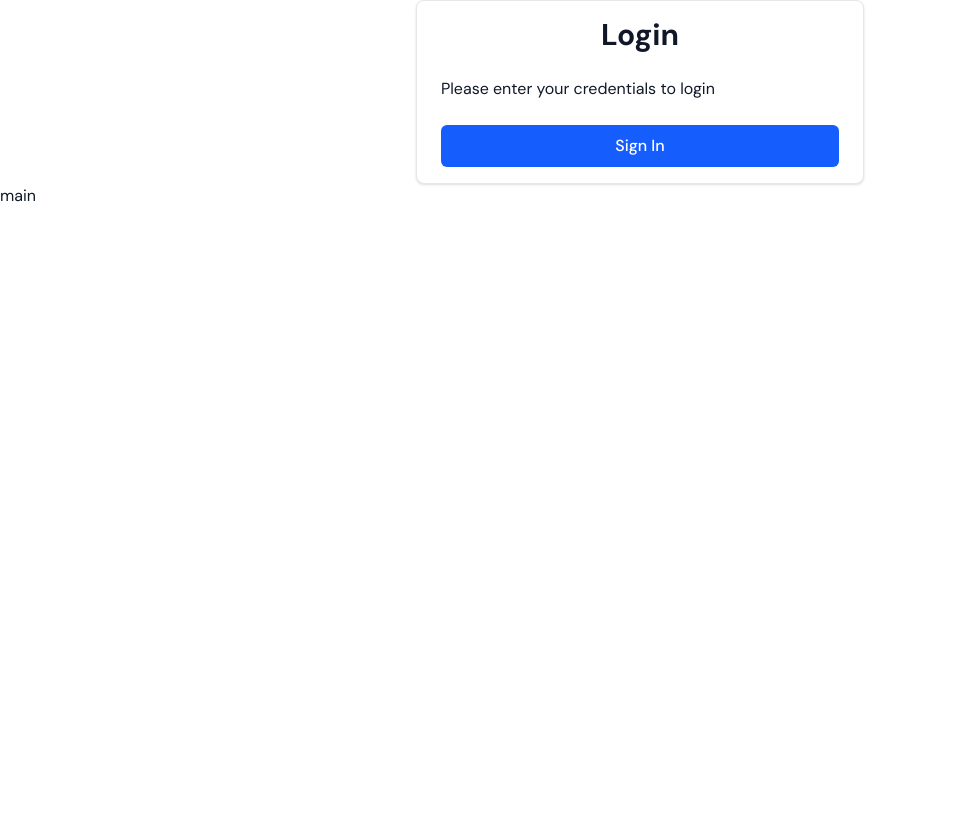
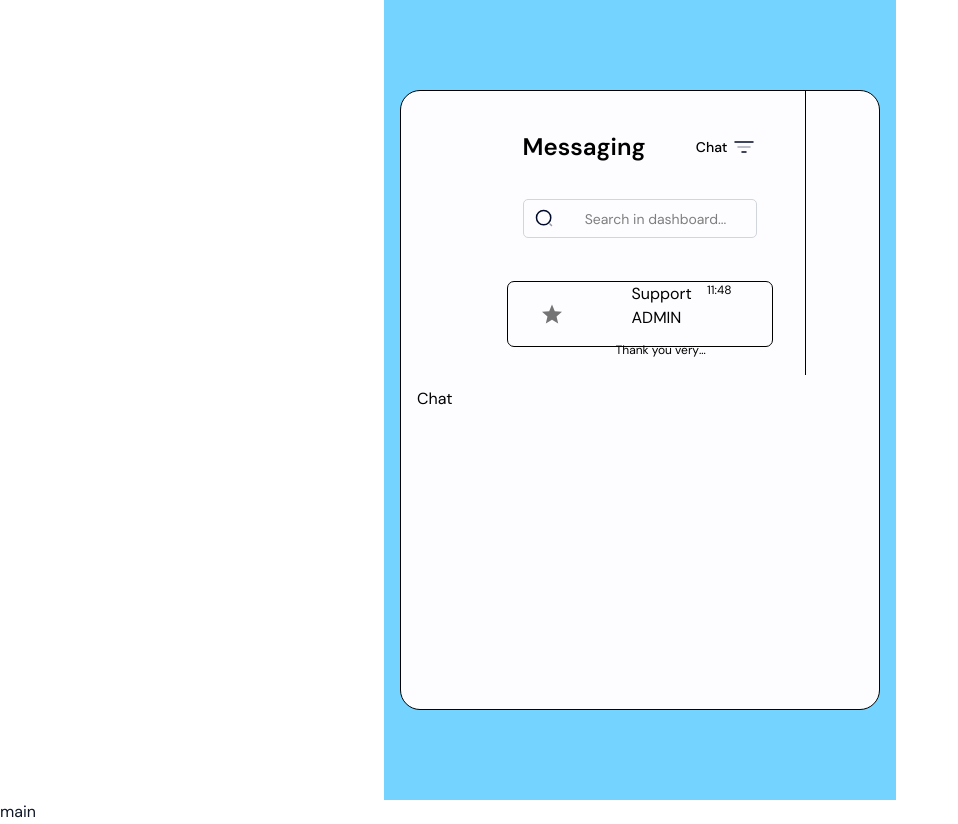
Before and after one commit to Rahulwarkade/CRM-Dashboard, a Next.js app: page /login in a window 1280 px wide. Shown: the whole page, without its empty margins (0-958 px from the left). Before the commit the page ends 800 px from the top, so only its background shows below. Built offline with nearby package versions, Linux system fonts and the light colour scheme; no server answers.

Commit message:
Message UI

```diff
--- a/src/app/(auth)/login/page.tsx
+++ b/src/app/(auth)/login/page.tsx
@@ -1,25 +1,130 @@
 import React from "react";
-import { Container, Text, Button } from "@/components/common";
+import { Container, Text, Button, Input } from "@/components/common";
 
 const Login = () => {
   return (
-    <Container
-      maxWidth="md"
-      padding="lg"
-      bgColor="bg-white"
-      rounded="lg"
-      shadow="md"
-      border
-    >
-      <Text variant="h2" align="center" weight="bold" className="mb-6">
-        Login
-      </Text>
-      <Text className="mb-4">Please enter your credentials to login</Text>
-      <div className="mt-6">
-        <Button fullWidth>Sign In</Button>
-      </div>
+    <Container className="w-full h-screen relative bg-sky-300 flex justify-center items-center">
+      {/* Messaging Component */}
+      <section className="w-full max-w-[1536px] h-[80%] max-h-[1070px] bg-[#FDFDFF] rounded-[20px] border border-grey_e1e2ff">
+        {/* Messages Container */}
+        <Container className="w-full max-w-[331px] p-4 relative border-r border-grey_e1e2ff flex flex-col gap-6">
+          {/* Messaging and Search Bar  */}
+          <Container className="w-full relative flex flex-col gap-3">
+            {/* Messaging and Chat Icon */}
+            <Container className="w-full relative flex items-center justify-between">
+              <Text className="text-sm md:text-2xl font-semibold text-black_000929">
+                Messaging
+              </Text>
+
+              <span className="flex items-center gap-1">
+                <Text className="text-xs md:text-sm font-medium text-black_000929">
+                  Chat
+                </Text>
+                <svg
+                  width="25"
+                  height="24"
+                  viewBox="0 0 25 24"
+                  fill="none"
+                  xmlns="http://www.w3.org/2000/svg"
+                >
+                  <path
+                    d="M3.02002 7H21.02"
+                    stroke="#000929"
+                    strokeWidth="1.5"
+                    strokeLinecap="round"
+                  />
+                  <path
+                    opacity="0.34"
+                    d="M6.02002 12H18.02"
+                    stroke="#000929"
+                    strokeWidth="1.5"
+                    strokeLinecap="round"
+                  />
+                  <path
+                    d="M10.02 17H14.02"
+                    stroke="#000929"
+                    strokeWidth="1.5"
+                    strokeLinecap="round"
+                  />
+                </svg>
+              </span>
+            </Container>
+            {/* Search Bar */}
+            <Container className="w-full h-[46px] relative">
+              <Input
+                placeholder="Search in dashboard..."
+                containerClassName="w-full h-full"
+                className="w-full h-full relative rounded-[5px] overflow-hidden bg-blue_f7f7fd placeholder:text-grey_92929d placeholder:text-xs md:placeholder:text-sm placeholder:pl-1 text-center outline-none"
+                leftIcon={
+                  <svg
+                    width="18"
+                    height="18"
+                    viewBox="0 0 18 18"
+                    fill="none"
+                    xmlns="http://www.w3.org/2000/svg"
+                  >
+                    <path
+                      d="M8.625 15.75C12.56 15.75 15.75 12.56 15.75 8.625C15.75 4.68997 12.56 1.5 8.625 1.5C4.68997 1.5 1.5 4.68997 1.5 8.625C1.5 12.56 4.68997 15.75 8.625 15.75Z"
+                      stroke="#000929"
+                      strokeWidth="1.5"
+                      stroke-linecap="round"
+                      strokeLinejoin="round"
+                    />
+                    <path
+                      opacity="0.4"
+                      d="M16.5 16.5L15 15"
+                      stroke="#000929"
+                      strokeWidth="1.5"
+                      stroke-linecap="round"
+                      strokeLinejoin="round"
+                    />
+                  </svg>
+                }
+              />
+            </Container>
+          </Container>
+
+          {/* Profile Section container*/}
+          <Container className="w-full relative">
+              {/* Profile */}
+              <Container className="w-full relative flex gap-3 items-center justify-center h-[66px] bg-blue_f2f2ff rounded-[7px] border border-blue_dfe0eb px-2 py-[10px]">
+              <Container className="w-fit relative">
+                {/* Star icon */}
+                <span className="size-[40px] rounded-full bg-grey_bdbdbd flex justify-center items-center">
+                <svg width="20" height="20" viewBox="0 0 20 20" fill="none" xmlns="http://www.w3.org/2000/svg">
+                <path d="M10 15.77L16.18 19.5L14.54 12.47L20 7.74L12.81 7.13L10 0.5L7.19 7.13L0 7.74L5.46 12.47L3.82 19.5L10 15.77Z" fill="black" fillOpacity="0.54"/>
+                </svg>
+                </span>
+              </Container>
+                {/* Messenger Name and short Description */}
+              <Container className="w-full relative flex flex-col">
+                  {/* Messenger and recieved time */}
+                  <Container className="w-full relative flex justify-center">
+                    <span className="text-black text-medium text-sm md:text-base">Support ADMIN</span>
+                    <span className="text-[8px] md:text-xs text-grey_a1a1a1">11:48</span>
+                  </Container>
+                  <span className="text-[8px] md:text-xs text-grey_a1a1a1 line-clamp-1 mr-[38px]">Thank you very much I'm this and that lorem ipsum text...</span>
+              </Container>
+              </Container>
+          </Container>
+        </Container>
+
+        {/* Chat Container */}
+        <Container className="w-full relative">Chat</Container>
+      </section>
     </Container>
   );
 };
 
 export default Login;
+{/*
+  --color-grey_e1e2ff : #E1E2FF;
+  --color-grey_92929d : #92929D;
+  --color-grey_bdbdbd : #BDBDBD;
+  --color-grey_a1a1a1 : #A1A1A1;
+  --color-white_fdfdff : #FDFDFF;
+  --color-black_000929 : #000929;
+  --color-blue_f7f7fd : #F7F7FD;
+  --color-blue_f2f2ff : #F2F2FF;
+  --color-blue_dfe0eb : #DFE0EB;
+*/}
```
